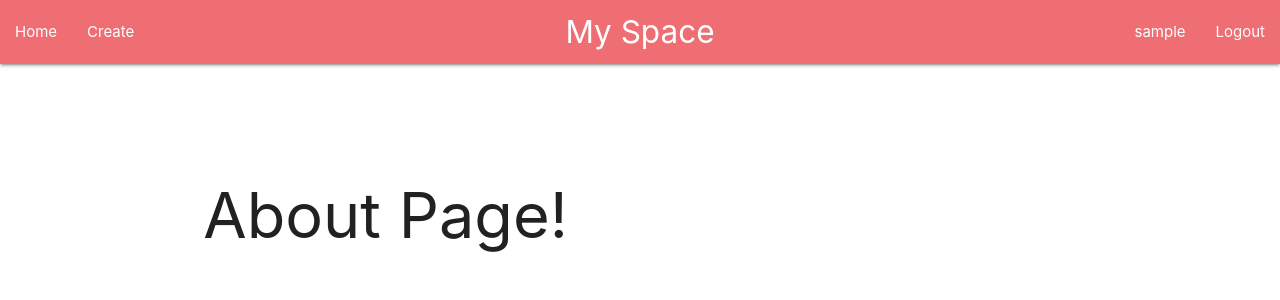
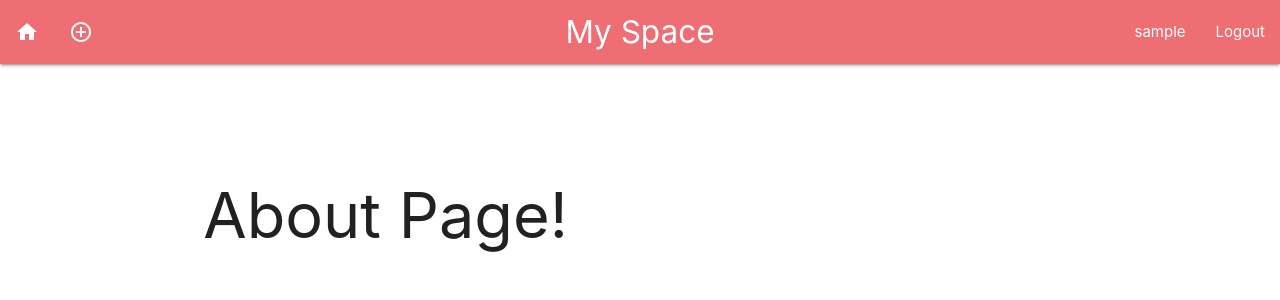
Before and after one commit to Ronith900/django_blog, a Django app: page /about/ in a window 1280 px wide. Shown: the top 300 px of the page. Run offline with Django 3.2, Linux system fonts and the light colour scheme; the visitor is signed in with stand-in values (Sample User, id 1); some libraries are stand-ins or nearby versions.

Commit message:
enhancements

```diff
--- a/Resource/templates/main/base.html
+++ b/Resource/templates/main/base.html
@@ -54,8 +54,8 @@
             <a href="{% url 'blog-home' %}" class="brand-logo center">My Space</a>
             <a href="#" data-target="mobile-demo" class="sidenav-trigger"><i class="material-icons">menu</i></a>
             <ul id="nav-mobile" class="left hide-on-med-and-down">
-                <li><a href="{% url 'blog-home' %}">Home</a></li>
-                <li><a href="{% url 'blog-create' %}">Create</a></li>
+                <li><a href="{% url 'blog-home' %}"><i class="material-icons">home</i></a></li>
+                <li><a href="{% url 'blog-create' %}"><i class="material-icons">control_point</i></a></li>
             </ul>
             <ul id="nav-mobile2" class="right hide-on-med-and-down">
                 {% if user.is_authenticated %}
@@ -69,8 +69,8 @@
         </div>
     </nav>
     <ul class="sidenav" id="mobile-demo">
-        <li><a href="{% url 'blog-home' %}">Home</a></li>
-        <li><a href="{% url 'blog-create' %}">Create</a></li>
+        <li><a href="{% url 'blog-home' %}"><i class="material-icons">home</i>Home</a></li>
+        <li><a href="{% url 'blog-create' %}">Create<i class="material-icons">control_point</i></a></a></li>
         {% if user.is_authenticated %}
         <li><a href="{% url 'user-profile' user.pk %}">{{user.username}}</a></li>
         <li><a href="{% url 'logout' %}">Logout</a></li>
```
